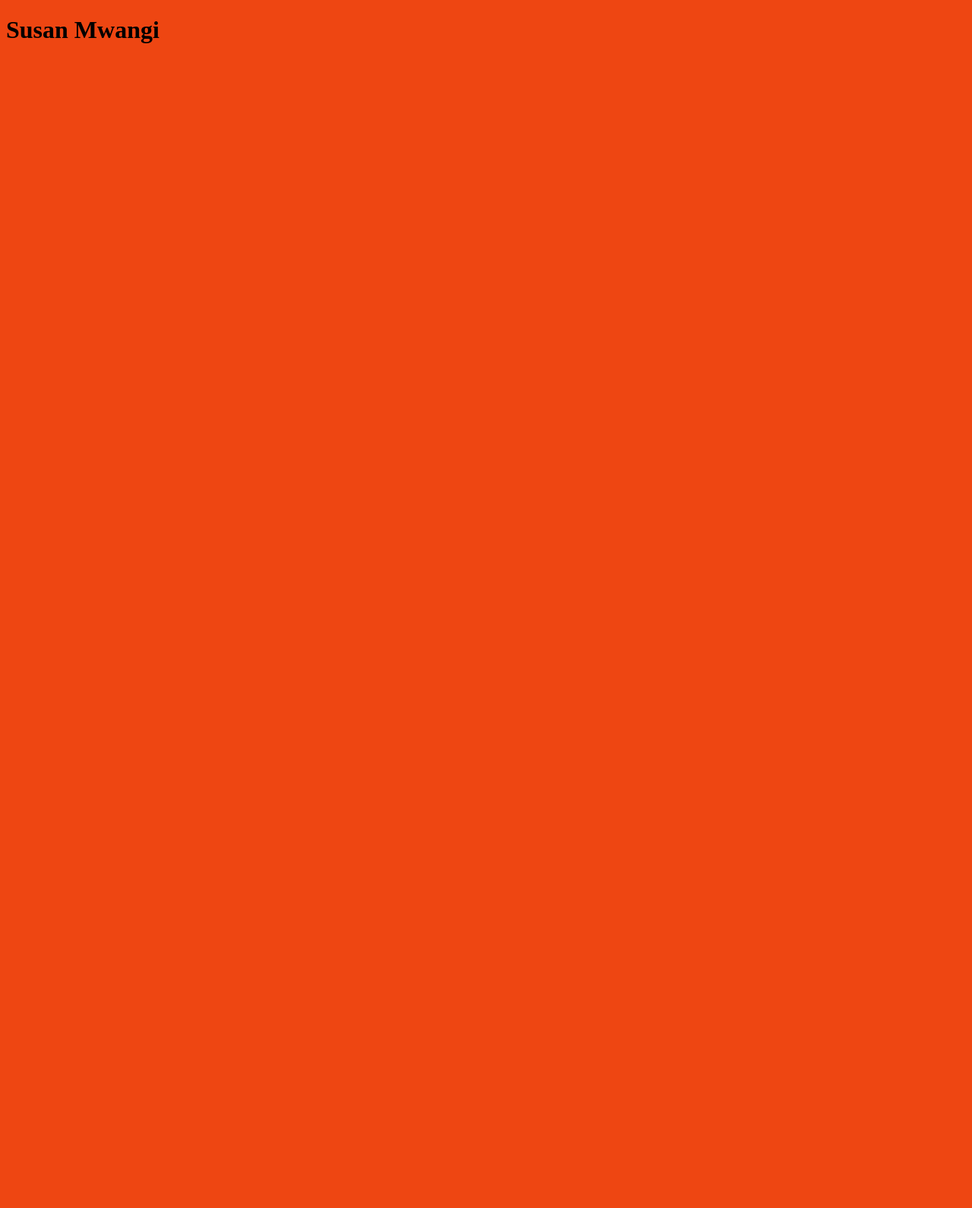
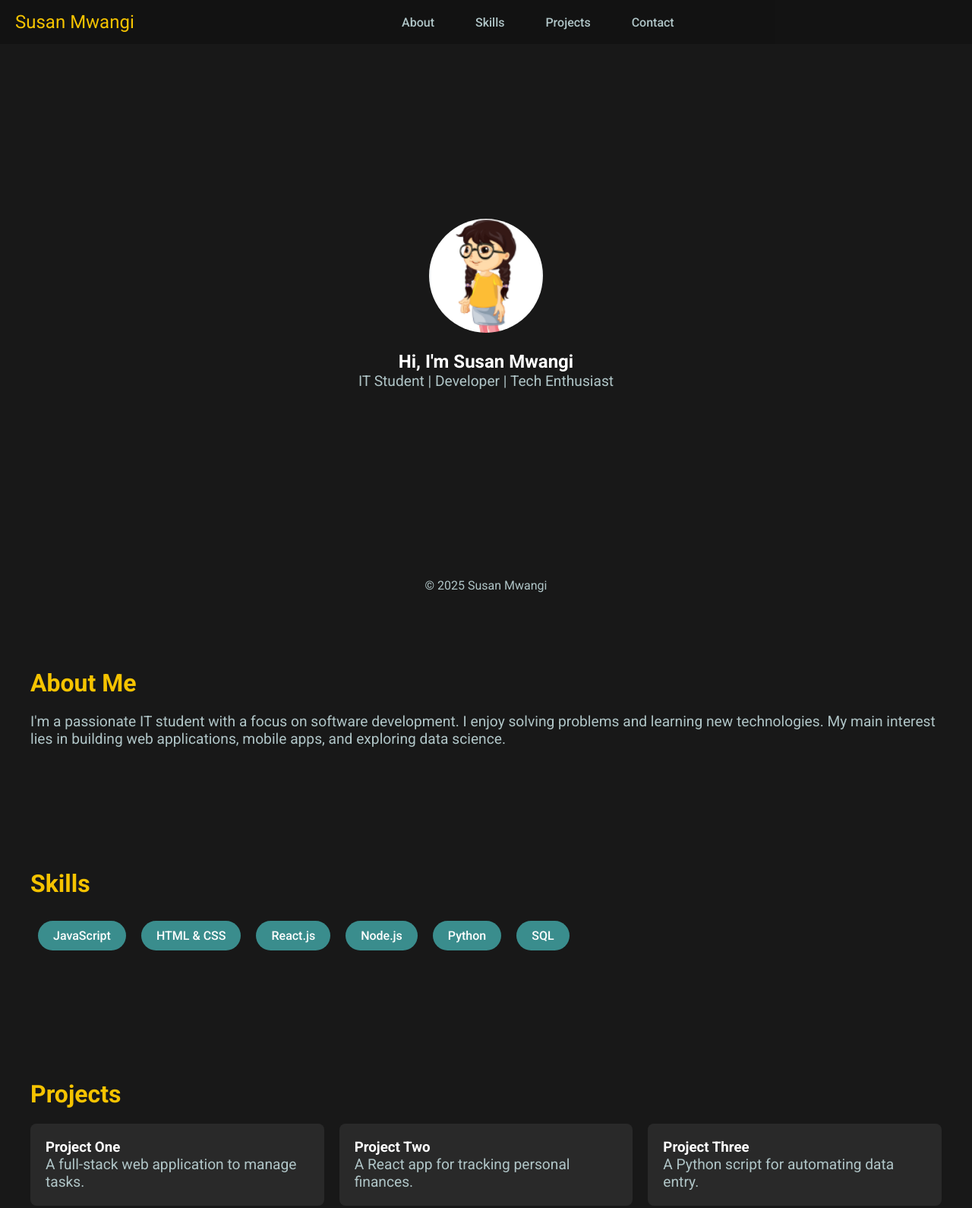
Before and after one commit to Susan-hub-me/Susan, a plain HTML site: page index.html in a window 1280 px wide. Shown: the top 1590 px of the page at 76% size. Before the commit the page ends 800 px from the top, so only its background shows below. Drawn offline with Linux system fonts and the light colour scheme.

Commit message:
personal portfolio

```diff
--- a/index.html
+++ b/index.html
@@ -1,13 +1,89 @@
 <!DOCTYPE html>
 <html lang="en">
 <head>
-    <meta charset="UTF-8">
-    <meta name="viewport" content="width=device-width, initial-scale=1.0">
-    <title>Susan</title>
-    <link rel="stylesheet" href="styles.css">
+  <meta charset="UTF-8">
+  <meta name="viewport" content="width=device-width, initial-scale=1.0">
+  <title>Susan Mwangi - IT Student Portfolio</title>
+  <link href="https://fonts.googleapis.com/css2?family=Roboto:wght@400;500;700&display=swap" rel="stylesheet">
+  <link rel="stylesheet" href="styles.css">
 </head>
 <body>
-    <h1>Susan Mwangi</h1>
-    <script src="script.js"></script>
+  <header>
+    <nav class="navbar">
+      <div class="logo">Susan Mwangi</div>
+      <ul class="nav-links">
+        <li><a href="#about">About</a></li>
+        <li><a href="#skills">Skills</a></li>
+        <li><a href="#projects">Projects</a></li>
+        <li><a href="#contact">Contact</a></li>
+      </ul>
+    </nav>
+  </header>
+
+  <section class="hero" id="hero">
+    <div class="hero-content">
+      <div class="profile-pic-container">
+        <img src="profile.png" alt="Susan Mwangi" class="profile-pic">
+      </div>
+      <h1>Hi, I'm Susan Mwangi</h1>
+      <p>IT Student | Developer | Tech Enthusiast</p>
+    </div>
+  </section>
+
+  <section class="about" id="about">
+    <div class="section-content">
+      <h2>About Me</h2>
+      <p>
+        I'm a passionate IT student with a focus on software development. I enjoy solving problems and learning new technologies. My main interest lies in building web applications, mobile apps, and exploring data science.
+      </p>
+    </div>
+  </section>
+
+  <section class="skills" id="skills">
+    <div class="section-content">
+      <h2>Skills</h2>
+      <ul class="skill-list">
+        <li class="skill">JavaScript</li>
+        <li class="skill">HTML & CSS</li>
+        <li class="skill">React.js</li>
+        <li class="skill">Node.js</li>
+        <li class="skill">Python</li>
+        <li class="skill">SQL</li>
+      </ul>
+    </div>
+  </section>
+
+  <section class="projects" id="projects">
+    <div class="section-content">
+      <h2>Projects</h2>
+      <div class="project-cards">
+        <div class="project-card">
+          <h3>Project One</h3>
+          <p>A full-stack web application to manage tasks.</p>
+        </div>
+        <div class="project-card">
+          <h3>Project Two</h3>
+          <p>A React app for tracking personal finances.</p>
+        </div>
+        <div class="project-card">
+          <h3>Project Three</h3>
+          <p>A Python script for automating data entry.</p>
+        </div>
+      </div>
+    </div>
+  </section>
+
+  <section class="contact" id="contact">
+    <div class="section-content">
+      <h2>Contact Me</h2>
+      <p>Email: mwangisusan795@gmail.com</p>
+    </div>
+  </section>
+
+  <footer>
+    <p>&copy; 2025 Susan Mwangi</p>
+  </footer>
+
+  <script src="script.js"></script>
 </body>
 </html>
--- a/script.js
+++ b/script.js
@@ -0,0 +1,21 @@
+// JavaScript to handle the navbar toggling on small screens
+const navbarLinks = document.querySelector('.nav-links');
+const navbarToggle = document.createElement('div');
+navbarToggle.classList.add('navbar-toggle');
+navbarToggle.innerHTML = '<i class="fas fa-bars"></i>';
+
+document.querySelector('.navbar').appendChild(navbarToggle);
+
+navbarToggle.addEventListener('click', () => {
+  navbarLinks.classList.toggle('active');
+});
+
+// For smooth scroll behavior
+document.querySelectorAll('a[href^="#"]').forEach(anchor => {
+  anchor.addEventListener('click', function (e) {
+    e.preventDefault();
+    document.querySelector(this.getAttribute('href')).scrollIntoView({
+      behavior: 'smooth',
+    });
+  });
+});
--- a/styles.css
+++ b/styles.css
@@ -1,3 +1,191 @@
-body{
-    background-color: rgb(238, 70, 18);
-}
+* {
+    margin: 0;
+    padding: 0;
+    box-sizing: border-box;
+  }
+
+  body {
+    font-family: 'Roboto', sans-serif;
+    background-color: #121212;
+    color: #fff;
+    overflow-x: hidden;
+  }
+
+  a {
+    text-decoration: none;
+    color: inherit;
+  }
+
+  header {
+    position: fixed;
+    width: 100%;
+    top: 0;
+    left: 0;
+    padding: 15px 0;
+    background-color: rgba(18, 18, 18, 0.8);
+    z-index: 1000;
+  }
+
+  .navbar {
+    display: flex;
+    justify-content: space-between;
+    align-items: center;
+    padding: 0 20px;
+  }
+
+  .navbar .logo {
+    font-size: 1.5em;
+    color: #f5c300;
+  }
+
+  .navbar .nav-links {
+    list-style-type: none;
+  }
+
+  .navbar .nav-links li {
+    display: inline;
+    margin-right: 20px;
+  }
+
+  .navbar .nav-links li a {
+    font-weight: 500;
+    color: #b0c5c7;
+    padding: 5px 15px;
+    border-radius: 25px;
+    transition: background-color 0.3s;
+  }
+
+  .navbar .nav-links li a:hover {
+    background-color: #3a8d8d;
+  }
+
+  .hero {
+    display: flex;
+    justify-content: center;
+    align-items: center;
+    min-height: 100vh;
+    text-align: center;
+    background-color: #181818;
+    color: #fff;
+    flex-direction: column;
+  }
+
+  .profile-pic-container {
+    margin-bottom: 20px;
+  }
+
+  .profile-pic {
+    border-radius: 50%;
+    width: 150px;
+    height: 150px;
+    object-fit: cover;
+    transition: transform 0.3s ease-in-out;
+  }
+
+  .profile-pic:hover {
+    transform: scale(1.1);
+  }g
+
+  h1 {
+    font-size: 2.5em;
+    margin: 10px 0;
+  }
+
+  p {
+    font-size: 1.2em;
+    color: #b0c5c7;
+  }
+
+  .section-content {
+    padding: 40px 20px;
+  }
+
+  h2 {
+    font-size: 2em;
+    margin-bottom: 20px;
+    color: #f5c300;
+  }
+
+  .about, .skills, .projects, .contact {
+    background-color: #181818;
+    padding: 40px 20px;
+  }
+
+  .skill-list {
+    list-style-type: none;
+    display: flex;
+    flex-wrap: wrap;
+  }
+
+  .skill {
+    background-color: #3a8d8d;
+    color: #fff;
+    border-radius: 25px;
+    padding: 10px 20px;
+    margin: 10px;
+    font-weight: 500;
+    transition: background-color 0.3s;
+  }
+
+  .skill:hover {
+    background-color: #f5c300;
+  }
+
+  .project-cards {
+    display: flex;
+    flex-wrap: wrap;
+    gap: 20px;
+  }
+
+  .project-card {
+    background-color: #292929;
+    padding: 20px;
+    border-radius: 8px;
+    flex: 1;
+    min-width: 280px;
+    transition: transform 0.3s ease-in-out;
+  }
+
+  .project-card:hover {
+    transform: translateY(-10px);
+    box-shadow: 0px 4px 20px rgba(0, 0, 0, 0.3);
+  }
+
+  footer {
+    text-align: center;
+    padding: 20px;
+    background-color: #181818;
+    position: fixed;
+    width: 100%;
+    bottom: 0;
+  }
+
+  footer p {
+    font-size: 1em;
+    color: #b0c5c7;
+  }
+
+  @media (max-width: 768px) {
+    .navbar .nav-links {
+      display: none;
+    }
+
+    .navbar .nav-links.active {
+      display: block;
+      width: 100%;
+    }
+
+    .navbar .nav-links li {
+      display: block;
+      text-align: center;
+      margin: 10px 0;
+    }
+
+    .navbar .nav-links li a {
+      padding: 10px 0;
+    }
+
+    .hero h1 {
+      font-size: 2em;
+    }
+  }
```
Also changed, not shown: profile.png (added).
